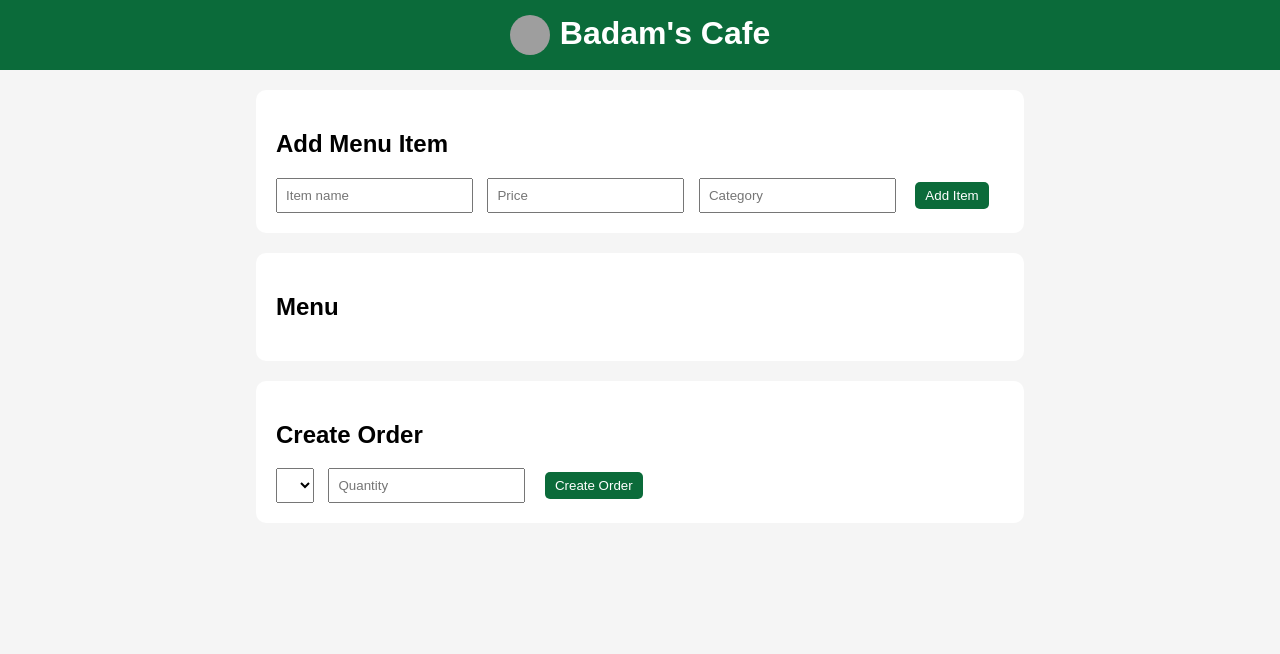
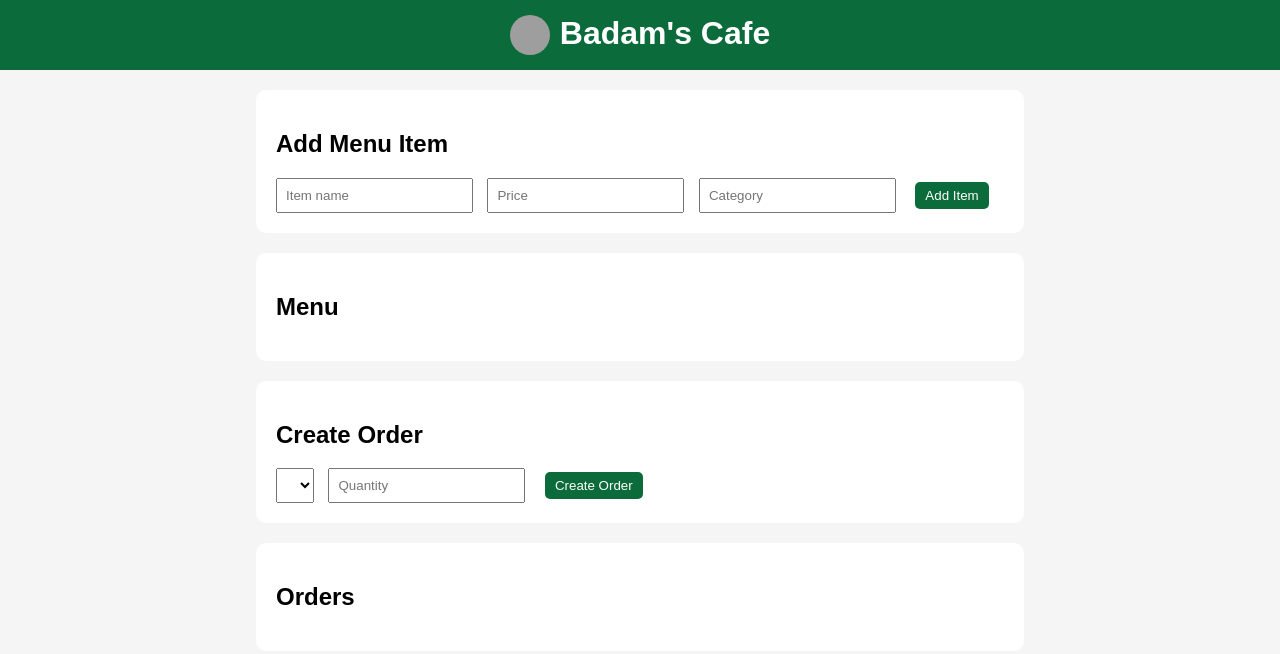
Before and after one commit to Lohith20055568/badams-cafe-information-system, a website: page client/index.html in a window 1280 px wide. Drawn offline with Linux system fonts and the light colour scheme; grey boxes are pictures that could not be loaded.

Commit message:
Add orders section to index.html

```diff
--- a/client/index.html
+++ b/client/index.html
@@ -84,3 +84,10 @@ input, select {
   <input id="quantity" placeholder="Quantity">
   <button onclick="createOrder()">Create Order</button>
 </div>
+
+<div class="card">
+  <h2>Orders</h2>
+  <div id="orders"></div>
+</div>
+
+</div>
```
